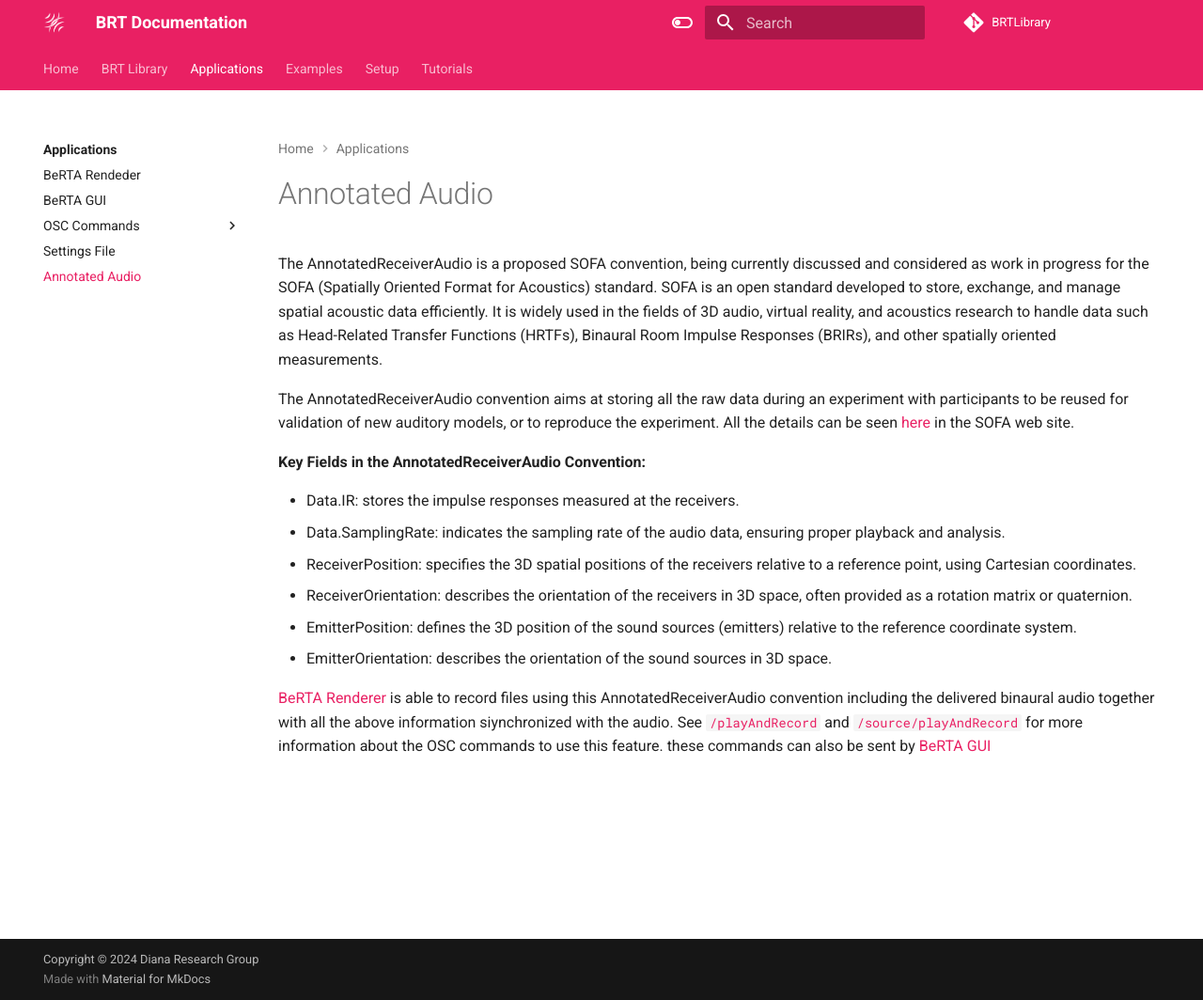
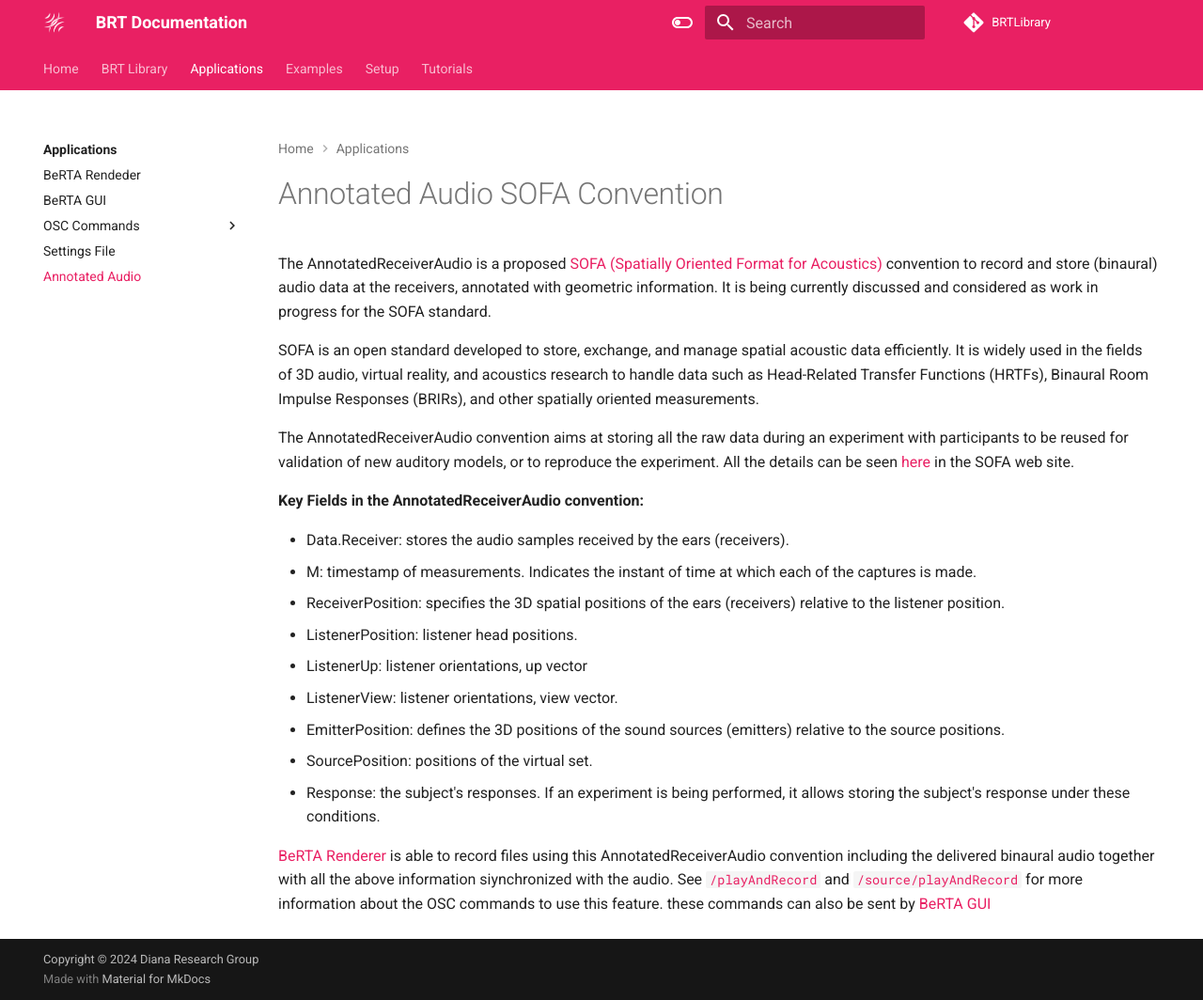
Before and after one commit to GrupoDiana/BRT-Documentation, an MkDocs documentation site: the page built from docs/applications/annotated-audio.md, in a window 1280 px wide and 1064 px high. Shown: the whole window at 94% size. Built offline with MkDocs 1.6.1 and Material for MkDocs 9.7.7, drawn with Linux system fonts in a browser that asks for light colours; comment, search, counter and statistics services are not loaded.

Commit message:
fix: Updated annotated audio description

```diff
--- a/docs/applications/annotated-audio.md
+++ b/docs/applications/annotated-audio.md
@@ -1,16 +1,22 @@
+# Annotated Audio SOFA Convention
 
-The AnnotatedReceiverAudio is a proposed SOFA convention, being currently discussed and considered as work in progress for the SOFA (Spatially Oriented Format for Acoustics) standard. SOFA is an open standard developed to store, exchange, and manage spatial acoustic data efficiently. It is widely used in the fields of 3D audio, virtual reality, and acoustics research to handle data such as Head-Related Transfer Functions (HRTFs), Binaural Room Impulse Responses (BRIRs), and other spatially oriented measurements.
+The AnnotatedReceiverAudio is a proposed <a href="https://www.sofaconventions.org/mediawiki/index.php/SOFA_(Spatially_Oriented_Format_for_Acoustics)" target="_blank">SOFA (Spatially Oriented Format for Acoustics)</a> convention to record and store (binaural) audio data at the receivers, annotated with geometric information. It is being currently discussed and considered as work in progress for the SOFA standard.
 
+SOFA is an open standard developed to store, exchange, and manage spatial acoustic data efficiently. It is widely used in the fields of 3D audio, virtual reality, and acoustics research to handle data such as Head-Related Transfer Functions (HRTFs), Binaural Room Impulse Responses (BRIRs), and other spatially oriented measurements.
 
 The AnnotatedReceiverAudio convention aims at storing all the raw data during an experiment with participants to be reused for validation of new auditory models, or to reproduce the experiment. All the details can be seen <a href="https://www.sofaconventions.org/mediawiki/index.php/AnnotatedReceiverAudio" target="_blank">here</a> in the SOFA web site.
 
-**Key Fields in the AnnotatedReceiverAudio Convention:**
 
-- Data.IR: stores the impulse responses measured at the receivers.
-- Data.SamplingRate: indicates the sampling rate of the audio data, ensuring proper playback and analysis.
-- ReceiverPosition: specifies the 3D spatial positions of the receivers relative to a reference point, using Cartesian coordinates.
-- ReceiverOrientation:  describes the orientation of the receivers in 3D space, often provided as a rotation matrix or quaternion.
-- EmitterPosition: defines the 3D position of the sound sources (emitters) relative to the reference coordinate system.
-- EmitterOrientation: describes the orientation of the sound sources in 3D space.
+**Key Fields in the AnnotatedReceiverAudio convention:**
+
+- Data.Receiver: stores the audio samples received by the ears (receivers).
+- M: timestamp of measurements. Indicates the instant of time at which each of the captures is made.
+- ReceiverPosition: specifies the 3D spatial positions of the ears (receivers) relative to the listener position.
+- ListenerPosition: listener head positions.
+- ListenerUp: listener orientations, up vector
+- ListenerView: listener orientations, view vector.
+- EmitterPosition: defines the 3D positions of the sound sources (emitters) relative to the source positions.
+- SourcePosition: positions of the virtual set.
+- Response: the subject's responses. If an experiment is being performed, it allows storing the subject's response under these conditions.
 
 [BeRTA Renderer](berta-renderer/index.md) is able to record files using this AnnotatedReceiverAudio convention including the delivered binaural audio together with all the above information siynchronized with the audio. See [`/playAndRecord`](/BRT-Documentation/osc/overall#playandrecord) and [`/source/playAndRecord`](/BRT-Documentation/osc/source#sourceplayandrecord) for more information about the OSC commands to use this feature. these commands can also be sent by [BeRTA GUI](berta-gui.md)
```
